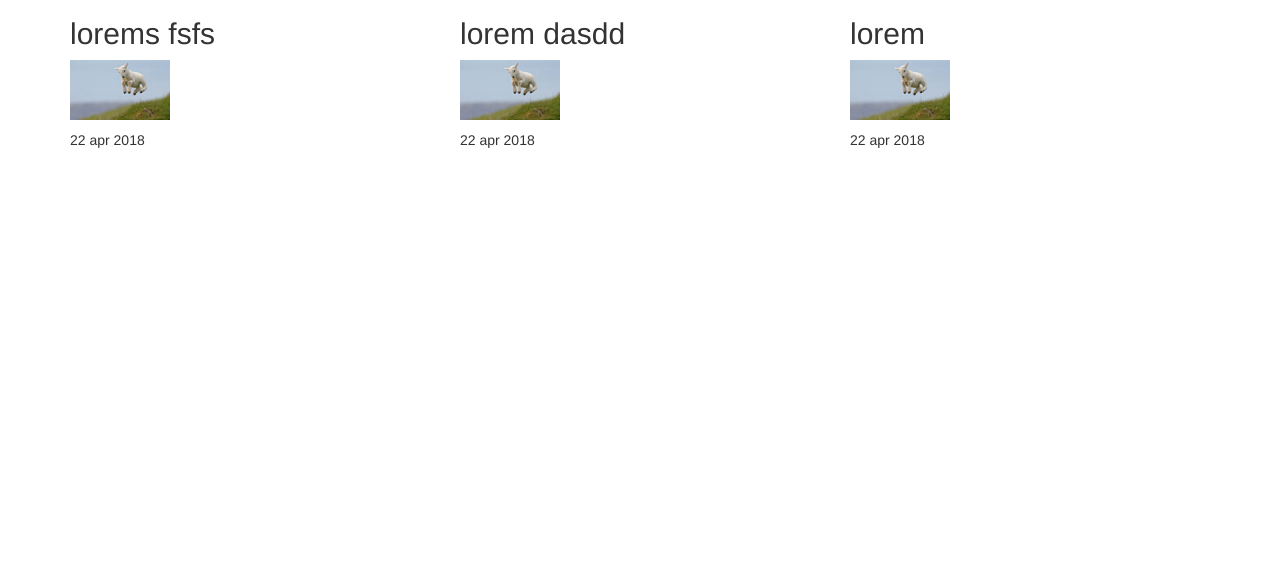
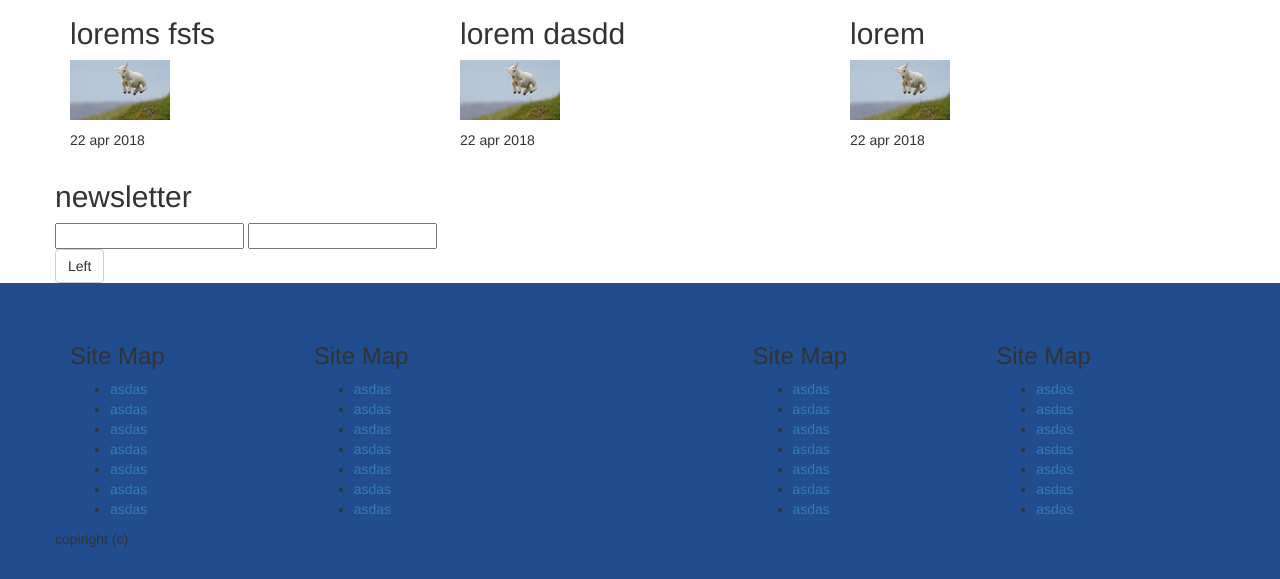
Before and after one commit to oleksandr-aleksandrov/tttt, a website: page index.html in a window 1280 px wide. Shown: the part 353-932 px from the top of the page. Before the commit the page ends 800 px from the top, so only its background shows below. Drawn offline with nearby package versions, Linux system fonts and the light colour scheme.

Commit message:
added newsletter section

```diff
--- a/app/sass/layouts/_footer.scss
+++ b/app/sass/layouts/_footer.scss
@@ -0,0 +1,4 @@
+footer {
+  background-color: $main-color;
+  padding: 20px 0;
+}
--- a/index.html
+++ b/index.html
@@ -55,6 +55,8 @@
                     <i class="fa fa-search" aria-hidden="true"></i>
                 </a>
             </div>
+        </div>
+        <div class="row">
             <nav class="main-navigation">
                 <ul class="nav navbar-nav">
                     <li>
@@ -88,6 +90,9 @@
 
     <div class="container">
         <div class="row">
+
+        </div>
+        <div class="row">
             <div id="newsWrapper">
                 <!--<div class="col-md-4">-->
                 <!--<img width="200" src="./app/images/23.jpg" alt="">-->
@@ -108,12 +113,88 @@
             </div>
         </div>
     </div>
-
+    <section class="section-newsletter">
+        <div class="container">
+            <div class="row">
+                <h2>newsletter</h2>
+                <form action="">
+                    <input type="text">
+                    <input type="text">
+                </form>
+                <button type="button" class="btn btn-default">Left</button>
+            </div>
+        </div>
+    </section>
 </main>
 
 
 <footer>
-
+    <div class="container">
+        <div class="row">
+            <img src="" alt="">
+        </div>
+        <div class="row">
+            <div class="col-md-5">
+                <div class="row">
+                    <div class="col-md-6">
+                        <h3>Site Map</h3>
+                        <ul>
+                            <li><a href="">asdas</a></li>
+                            <li><a href="">asdas</a></li>
+                            <li><a href="">asdas</a></li>
+                            <li><a href="">asdas</a></li>
+                            <li><a href="">asdas</a></li>
+                            <li><a href="">asdas</a></li>
+                            <li><a href="">asdas</a></li>
+                        </ul>
+                    </div>
+                    <div class="col-md-6">
+                        <h3>Site Map</h3>
+                        <ul>
+                            <li><a href="">asdas</a></li>
+                            <li><a href="">asdas</a></li>
+                            <li><a href="">asdas</a></li>
+                            <li><a href="">asdas</a></li>
+                            <li><a href="">asdas</a></li>
+                            <li><a href="">asdas</a></li>
+                            <li><a href="">asdas</a></li>
+                        </ul>
+                    </div>
+                </div>
+            </div>
+            <div class="col-md-5 col-md-offset-2">
+                <div class="row">
+                    <div class="col-md-6">
+                        <h3>Site Map</h3>
+                        <ul>
+                            <li><a href="">asdas</a></li>
+                            <li><a href="">asdas</a></li>
+                            <li><a href="">asdas</a></li>
+                            <li><a href="">asdas</a></li>
+                            <li><a href="">asdas</a></li>
+                            <li><a href="">asdas</a></li>
+                            <li><a href="">asdas</a></li>
+                        </ul>
+                    </div>
+                    <div class="col-md-6">
+                        <h3>Site Map</h3>
+                        <ul>
+                            <li><a href="">asdas</a></li>
+                            <li><a href="">asdas</a></li>
+                            <li><a href="">asdas</a></li>
+                            <li><a href="">asdas</a></li>
+                            <li><a href="">asdas</a></li>
+                            <li><a href="">asdas</a></li>
+                            <li><a href="">asdas</a></li>
+                        </ul>
+                    </div>
+                </div>
+            </div>
+        </div>
+        <div class="row">
+            <p>copiright (c)</p>
+        </div>
+    </div>
 </footer>
 <!-- jQuery (necessary for Bootstrap's JavaScript plugins) -->
 <script src="https://ajax.googleapis.com/ajax/libs/jquery/1.12.4/jquery.min.js"></script>
```
Also changed, not shown: app/css/main.css.
